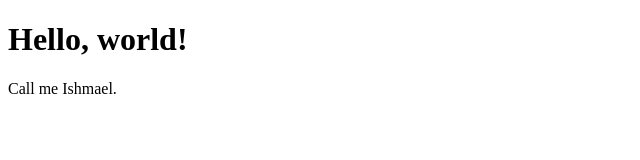
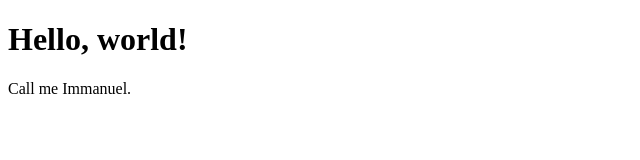
Before and after one commit to TheRealDealDean/website, a plain HTML site: page index.html in a window 1280 px wide. Shown: the full height of the page, 0-640 px from the left. Drawn offline with Linux system fonts and the light colour scheme.

Commit message:
Changed Name from Ishmael to Immanuel

```diff
--- a/index.html
+++ b/index.html
@@ -5,6 +5,6 @@
     </head>
     <body>
         <h1>Hello, world!</h1>
-        <p>Call me Ishmael.</p>
+        <p>Call me Immanuel.</p>
     </body>
 </html>
```
